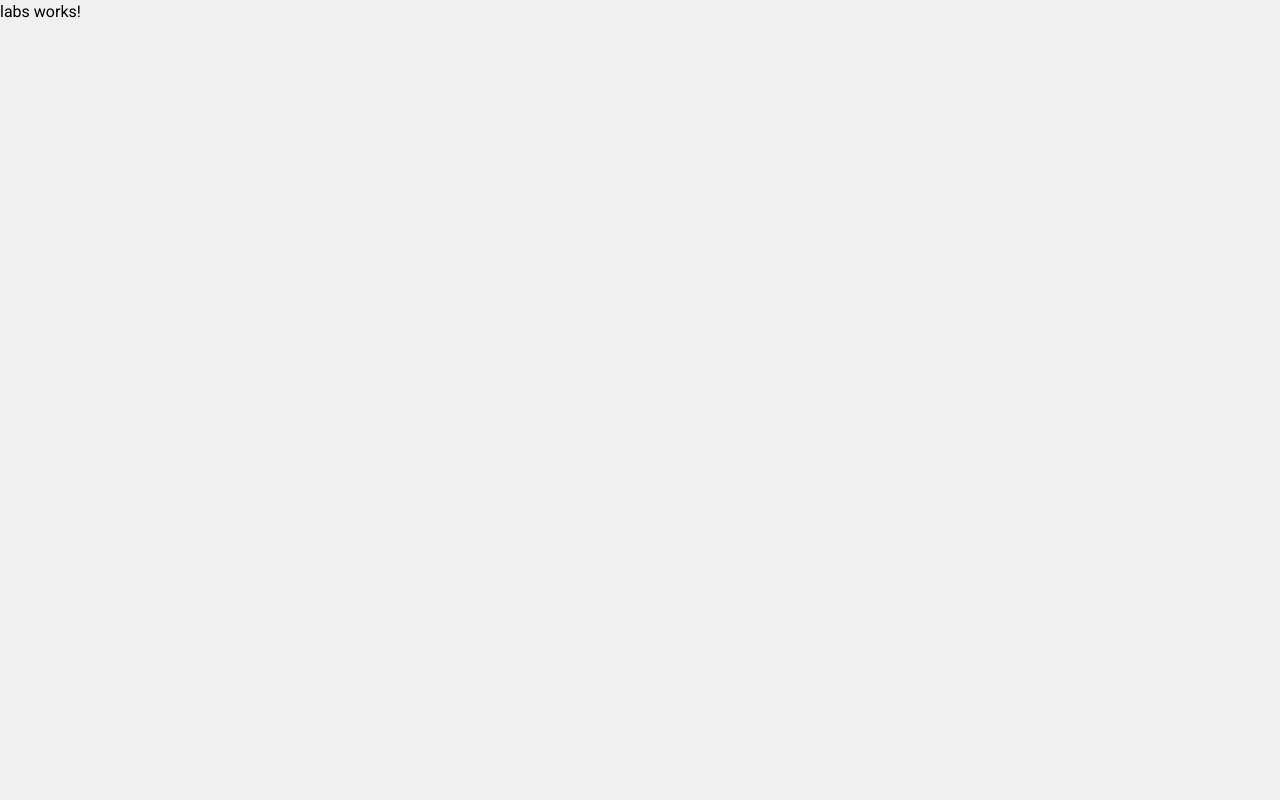
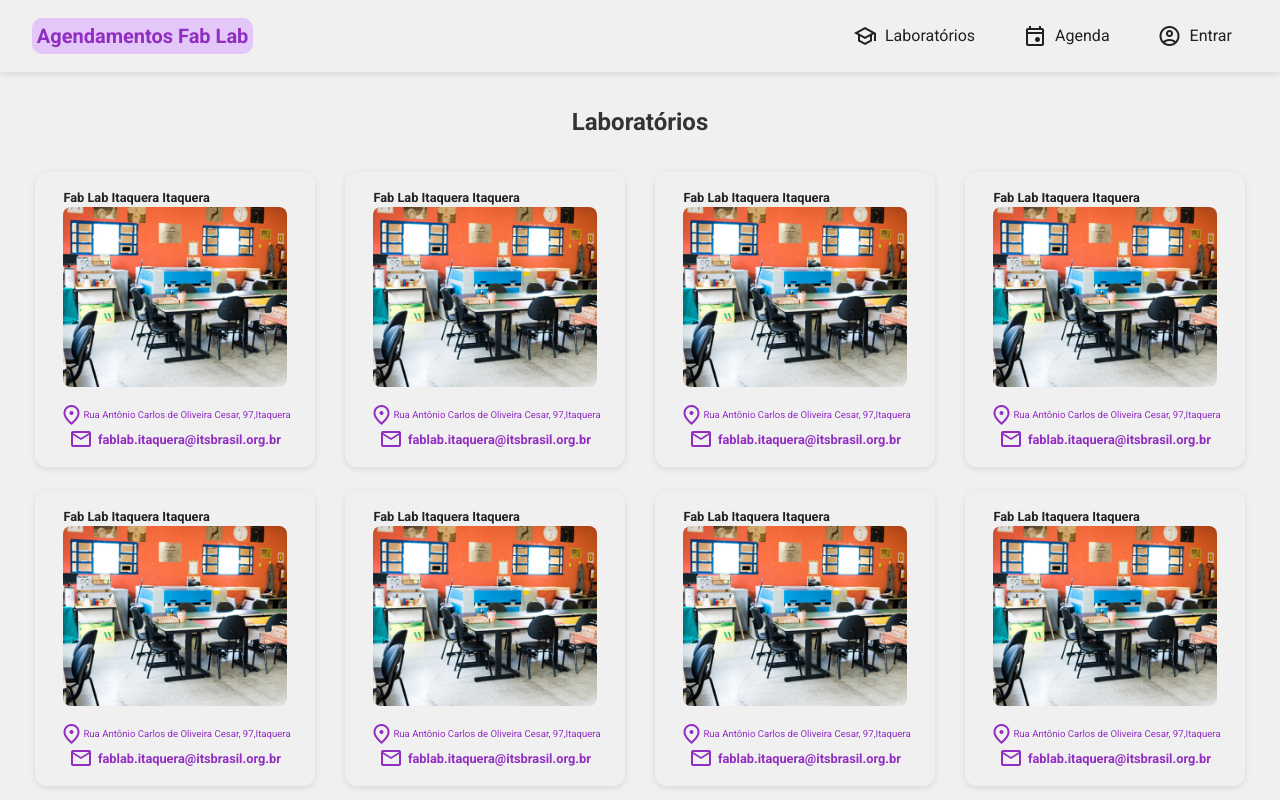
Before and after one commit to DevRodrigoSantana/agendamentosFabLab, an Angular app: page /labs in a window 1280 px wide. Shown: the top 800 px of the page. Built offline with nearby package versions, Linux system fonts and the light colour scheme.

Commit message:
labs card incorporated's

```diff
--- a/src/app/modules/components/card-lab/card-lab.html
+++ b/src/app/modules/components/card-lab/card-lab.html
@@ -1,4 +1,4 @@
-<div class="card-lab">
+<div class="app-card-lab">
   @if (title) {
     <h3>{{ title }}</h3>
   }
@@ -7,12 +7,12 @@
   }
 
   @if (local) {
-    <p>{{ local }}</p>
+    <p><span class="material-symbols-outlined">location_on</span>{{ local }}</p>
   }
 
   <ng-content></ng-content>
 
   @if (link) {
-    <a [routerLink]="link" class="card-link">{{ linkText || 'Acessar' }}</a>
-  }
+  <a [href]="link"><span class="material-symbols-outlined">mail</span>{{ link }}</a>
+}
 </div>
--- a/src/app/modules/components/card-lab/card-lab.scss
+++ b/src/app/modules/components/card-lab/card-lab.scss
@@ -0,0 +1,59 @@
+@use "../../../../scss/theme/variable" as vars;
+
+.app-card-lab {
+  display: flex;
+  flex-direction: column;
+  align-items: center;
+  text-align: center;
+  width: 100%;
+  max-width: 280px;
+  min-height: 100px;
+  padding: 1rem;
+  background: vars.$color-background;
+  box-shadow: 0 2px 6px rgba(0, 0, 0, 0.1);
+  border-radius: 12px;
+  transition: all 0.3s ease;
+  box-sizing: border-box;
+
+  &:hover {
+    box-shadow: 0 2px 12px rgba(144, 46, 193, 0.5);
+    transform: translateY(-3px);
+  }
+
+  img {
+    width: 90%;
+    height: 180px;
+    object-fit: cover; /* evita distorção */
+    border-radius: 8px;
+    margin-bottom: 1rem;
+  }
+
+  h3 {
+    display: flex;
+    width: 90%;
+    font-size: 0.8rem ;
+    color: vars.$color-text;
+    align-items: flex-start;
+
+  }
+p {
+
+  display: inline-flex;
+  align-items: center;
+  color: vars.$color-primary;
+  font-size: 0.6rem;
+  gap: 0;
+}
+
+a {
+
+  display: inline-flex;
+  align-items: center;
+  gap: 0.3rem;
+  font-size: 0.8rem;
+  margin-top: auto;
+  text-decoration: none;
+  color: vars.$color-primary;
+  font-weight: bold;
+}
+}
--- a/src/app/modules/components/card-lab/card-lab.ts
+++ b/src/app/modules/components/card-lab/card-lab.ts
@@ -12,7 +12,6 @@
   @Input() title?: string;
   @Input() local?: string;
   @Input() link?: string;
-  @Input() linkText?: string;
   @Input() img?: string
 
 }
--- a/src/app/modules/components/header/header.html
+++ b/src/app/modules/components/header/header.html
@@ -1,11 +1,9 @@
-
-
 <header class="app-header">
-  <h1>Agendamentos Fab Lab</h1>
+  <a routerLink="/" class="header-title">
+    <h1>Agendamentos Fab Lab</h1>
+  </a>
 
   <nav class="menu">
-
     <ng-content></ng-content>
-
   </nav>
 </header>
--- a/src/app/modules/pages/labs/labs.html
+++ b/src/app/modules/pages/labs/labs.html
@@ -1 +1,41 @@
-<p>labs works!</p>
+
+<app-header>
+  <ul class="menu">
+    <li>
+      <a
+        routerLink="/labs">
+        <span class="material-symbols-outlined">school</span>Laboratórios
+      </a>
+    </li>
+    <li>
+      <a
+        routerLink="/login">
+        <span class="material-symbols-outlined">event</span>Agenda
+      </a>
+    </li>
+    <li>
+      <a
+        routerLink="/login">
+        <span class="material-symbols-outlined">account_circle</span>Entrar
+
+      </a>
+    </li>
+  </ul>
+
+
+</app-header>
+<section class="labs-container">
+  <h2>Laboratórios</h2>
+
+  <div class="labs-grid">
+    @for (lab of labs; track lab.title) {
+      <app-card-lab
+        [title]="lab.title"
+        [img]="lab.img"
+        [local]="lab.local"
+        [link]="lab.link"
+        linkText="Ver mais"
+      ></app-card-lab>
+    }
+  </div>
+</section>
--- a/src/app/modules/pages/labs/labs.scss
+++ b/src/app/modules/pages/labs/labs.scss
@@ -0,0 +1,68 @@
+@use '../../../../scss/theme/variable' as vars;
+
+::ng-deep app-header {
+  .menu {
+    list-style: none;
+    display: flex;
+    flex-wrap: wrap;
+    gap: 1rem;
+    padding: 0;
+    margin: 0;
+
+    .icon-lab:before {
+      content: "\e9aa";
+    }
+
+    a {
+      display: flex;
+      align-items: center;
+      gap: 0.5rem;
+      color: vars.$color-text;
+      font-family: vars.$font-primary;
+      font-size: vars.$font-size-base;
+      text-decoration: none;
+      padding: 0.5rem 1rem;
+      border-radius: 6px;
+      transition: background 0.2s ease, color 0.2s ease;
+
+      &:hover {
+        background-color: vars.$color-primary;
+        color: vars.$color-background;
+      }
+    }
+  }
+
+  // Header Responsivo
+  @media (max-width: 768px) {
+    .menu {
+      flex-direction: column;
+      align-items: center;
+      gap: 0.5rem;
+
+      a {
+        width: 100%;
+        text-align: center;
+      }
+    }
+  }
+}
+
+
+
+
+.labs-container {
+  padding: 2rem;
+  text-align: center;
+
+  h2 {
+    margin-bottom: 2rem;
+    color: #333;
+  }
+
+  .labs-grid {
+    display: grid;
+    grid-template-columns: repeat(4, 1fr); /* duas colunas */
+    gap: 1.5rem;
+    justify-items: center; /* centraliza os cards na grade */
+  }
+}
--- a/src/app/modules/pages/labs/labs.ts
+++ b/src/app/modules/pages/labs/labs.ts
@@ -1,11 +1,122 @@
 import { Component } from '@angular/core';
+import { CommonModule } from '@angular/common';
+import { CardLab } from '../../components/card-lab/card-lab';
 import { Header } from '../../components/header/header';
+import { RouterModule } from '@angular/router';
+
 
 @Component({
   selector: 'app-labs',
-  standalone: true, // necessário
-  imports: [], // ou [] se não quiser header
+  standalone: true,
+  imports: [CommonModule, CardLab,Header,RouterModule],
   templateUrl: './labs.html',
   styleUrls: ['./labs.scss']
 })
-export class Labs {}
+export class Labs {
+  labs = [
+    {
+      title: 'Fab Lab Itaquera Itaquera',
+      img: 'itaquera.jpg',
+      local: 'Rua Antônio Carlos de Oliveira Cesar, 97,Itaquera',
+      link: 'fablab.itaquera@itsbrasil.org.br'
+    },
+    {
+      title: 'Fab Lab Itaquera Itaquera',
+      img: 'itaquera.jpg',
+      local: 'Rua Antônio Carlos de Oliveira Cesar, 97,Itaquera',
+      link: 'fablab.itaquera@itsbrasil.org.br'
+    },
+    {
+      title: 'Fab Lab Itaquera Itaquera',
+      img: 'itaquera.jpg',
+      local: 'Rua Antônio Carlos de Oliveira Cesar, 97,Itaquera',
+      link: 'fablab.itaquera@itsbrasil.org.br'
+    },
+    {
+      title: 'Fab Lab Itaquera Itaquera',
+      img: 'itaquera.jpg',
+      local: 'Rua Antônio Carlos de Oliveira Cesar, 97,Itaquera',
+      link: 'fablab.itaquera@itsbrasil.org.br'
+    },
+    {
+      title: 'Fab Lab Itaquera Itaquera',
+      img: 'itaquera.jpg',
+      local: 'Rua Antônio Carlos de Oliveira Cesar, 97,Itaquera',
+      link: 'fablab.itaquera@itsbrasil.org.br'
+    },
+    {
+      title: 'Fab Lab Itaquera Itaquera',
+      img: 'itaquera.jpg',
+      local: 'Rua Antônio Carlos de Oliveira Cesar, 97,Itaquera',
+      link: 'fablab.itaquera@itsbrasil.org.br'
+    },
+    {
+      title: 'Fab Lab Itaquera Itaquera',
+      img: 'itaquera.jpg',
+      local: 'Rua Antônio Carlos de Oliveira Cesar, 97,Itaquera',
+      link: 'fablab.itaquera@itsbrasil.org.br'
+    },
+    {
+      title: 'Fab Lab Itaquera Itaquera',
+      img: 'itaquera.jpg',
+      local: 'Rua Antônio Carlos de Oliveira Cesar, 97,Itaquera',
+      link: 'fablab.itaquera@itsbrasil.org.br'
+    },
+    {
+      title: 'Fab Lab Itaquera Itaquera',
+      img: 'itaquera.jpg',
+      local: 'Rua Antônio Carlos de Oliveira Cesar, 97,Itaquera',
+      link: 'fablab.itaquera@itsbrasil.org.br'
+    },
+    {
+      title: 'Fab Lab Itaquera Itaquera',
+      img: 'itaquera.jpg',
+      local: 'Rua Antônio Carlos de Oliveira Cesar, 97,Itaquera',
+      link: 'fablab.itaquera@itsbrasil.org.br'
+    },
+    {
+      title: 'Fab Lab Itaquera Itaquera',
+      img: 'itaquera.jpg',
+      local: 'Rua Antônio Carlos de Oliveira Cesar, 97,Itaquera',
+      link: 'fablab.itaquera@itsbrasil.org.br'
+    },
+    {
+      title: 'Fab Lab Itaquera Itaquera',
+      img: 'itaquera.jpg',
+      local: 'Rua Antônio Carlos de Oliveira Cesar, 97,Itaquera',
+      link: 'fablab.itaquera@itsbrasil.org.br'
+    },
+    {
+      title: 'Fab Lab Itaquera Itaquera',
+      img: 'itaquera.jpg',
+      local: 'Rua Antônio Carlos de Oliveira Cesar, 97,Itaquera',
+      link: 'fablab.itaquera@itsbrasil.org.br'
+    },
+    {
+      title: 'Fab Lab Itaquera Itaquera',
+      img: 'itaquera.jpg',
+      local: 'Rua Antônio Carlos de Oliveira Cesar, 97,Itaquera',
+      link: 'fablab.itaquera@itsbrasil.org.br'
+    },
+    {
+      title: 'Fab Lab Itaquera Itaquera',
+      img: 'itaquera.jpg',
+      local: 'Rua Antônio Carlos de Oliveira Cesar, 97,Itaquera',
+      link: 'fablab.itaquera@itsbrasil.org.br'
+    },
+    {
+      title: 'Fab Lab Itaquera Itaquera',
+      img: 'itaquera.jpg',
+      local: 'Rua Antônio Carlos de Oliveira Cesar, 97,Itaquera',
+      link: 'fablab.itaquera@itsbrasil.org.br'
+    },
+    {
+      title: 'Fab Lab Itaquera Itaquera',
+      img: 'itaquera.jpg',
+      local: 'Rua Antônio Carlos de Oliveira Cesar, 97,Itaquera',
+      link: 'fablab.itaquera@itsbrasil.org.br'
+    },
+
+  ];
+
+}
--- a/src/index.html
+++ b/src/index.html
@@ -1,5 +1,5 @@
 <!doctype html>
-<html lang="en">
+<html lang="pt-br">
 <head>
   <meta charset="utf-8">
   <title>Agendamentos</title>
--- a/src/scss/theme/_variable.scss
+++ b/src/scss/theme/_variable.scss
@@ -1,5 +1,5 @@
 
-$color-primary: #912EC1;
+$color-primary: #912ec1;
 $color-primary010: #e2c7f8;
 
 $color-secondary: #76ed3b;
```
Also changed, not shown: public/itaquera.jpg (added).
